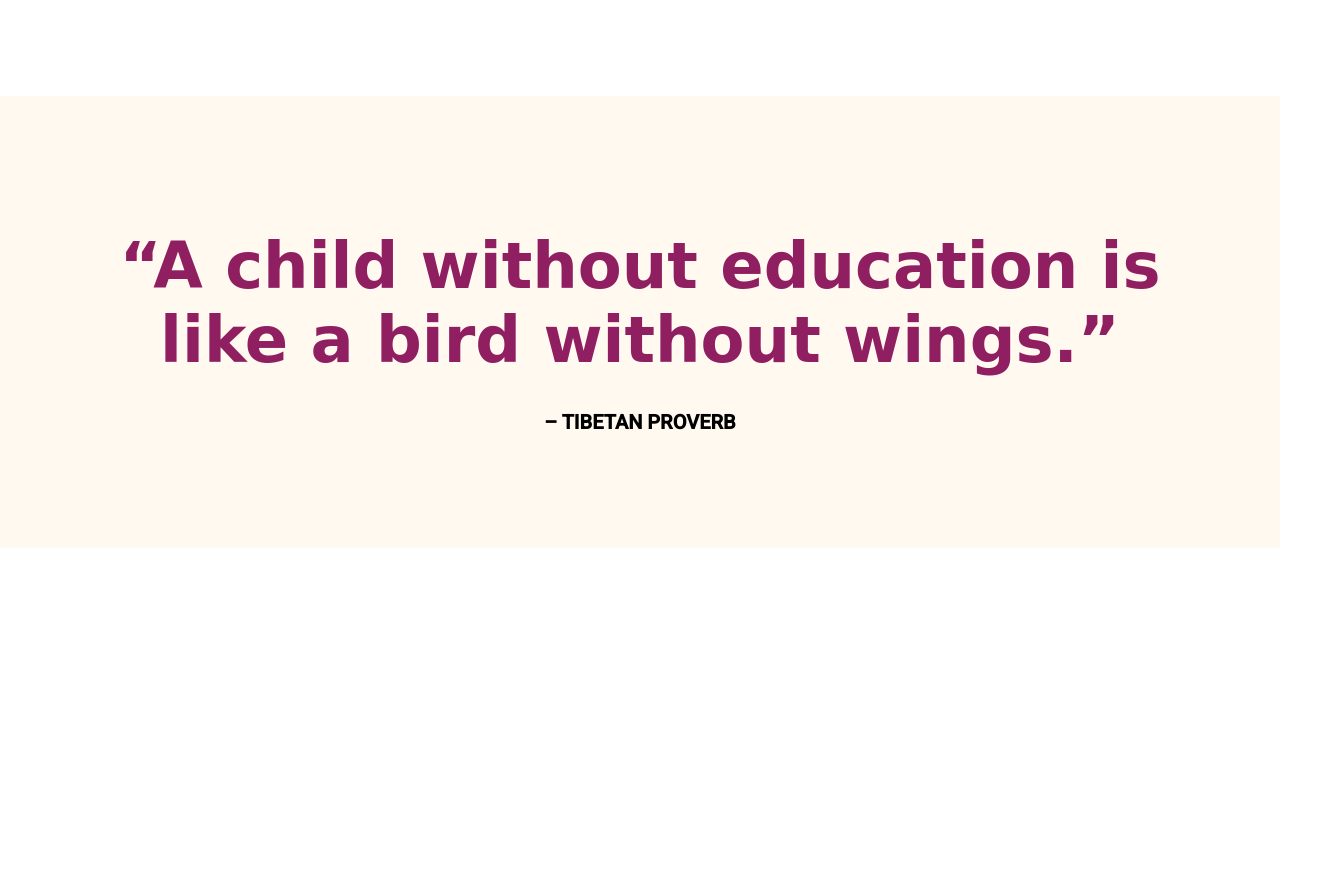
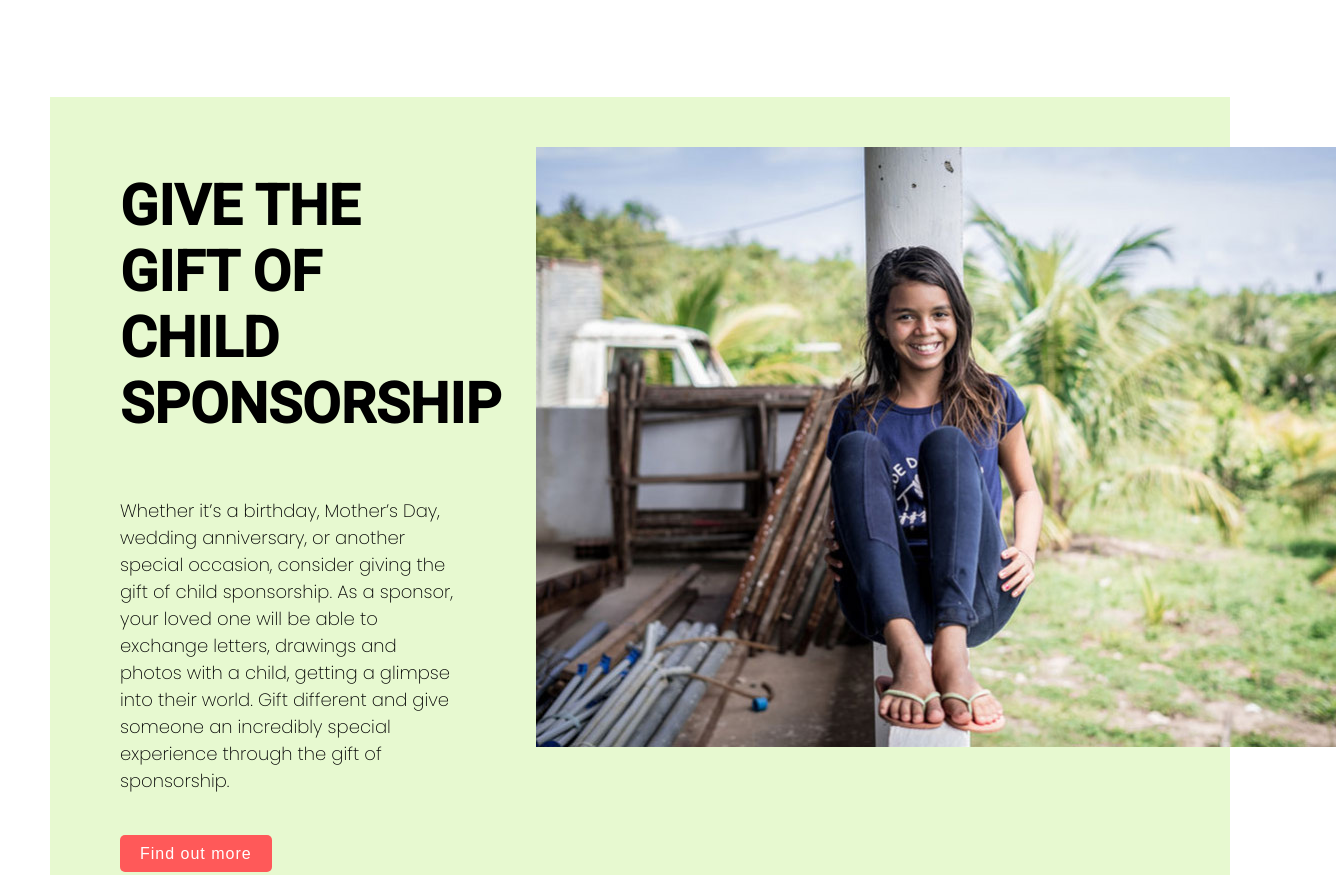
Before and after one commit to Alvi-C/donate-today, a plain HTML site: page index.html in a window 1280 px wide. Shown: the part 2161-3036 px from the top of the page, 1336 px wide, since content can reach past the window. Before the commit the page ends 2739 px from the top, so only its background shows below. Drawn offline with Linux system fonts and the light colour scheme; a web font is replaced by a local one.

Commit message:
Bonus content one added

```diff
--- a/index.html
+++ b/index.html
@@ -67,7 +67,7 @@
                 <img src="icons/shelter.png" alt="">
                 <h2>Shelter for a family</h2>
                 <p>
-                    Every child deserves a home. You can help them break the homelessness cycle by making a much needed contribution to Family Shelter. Every donation helps a family build a safe and affordable home.
+                    Every child deserves a home. You can help them break the homelessness cycle by making a much needed contribution to Family Shelter. Every donation helps a family build a safe, sound and affordable home.
                 </p>
             </div>
 
@@ -81,6 +81,29 @@
         </div>
     </section>
 
+    <!-- Child sponsorship section (Bonus content) -->
+    <section class="background-color">
+        <div class="flexible-container ">
+            <div class="text-area">
+                <h1>GIVE THE GIFT OF CHILD<br>SPONSORSHIP</h1>
+                <p>
+                    Whether it’s a birthday, Mother’s Day, wedding anniversary, or another special occasion, consider giving the gift of child sponsorship.
+
+                    As a sponsor, your loved one will be able to exchange letters, drawings and photos with a child, getting a glimpse into their world.
+
+                    Gift different and give someone an incredibly special experience through the gift of sponsorship.
+                </p>
+                <div>
+                    <a class="button" href="http://google.com">Find out more</a>
+               </div>
+            </div>
+            <div class="img-area">
+                <img src="images/Child-smiling.jpeg" alt="">
+            </div>
+        </div>
+    </section>
+
+    <!-- Quote section (Bonus content)-->
     <section class="quote">
         <div>
             <h2>“A child without education is like a bird without wings.”</h2>
@@ -89,5 +112,6 @@
             <h5>– TIBETAN PROVERB</h5>
         </div>
     </section>
+
 </body>
 </html>
--- a/style.css
+++ b/style.css
@@ -161,6 +161,40 @@ h3 {
     color: #707070;
 }
 
+/* CHILD SPONSORSHIP (Bonus content) */
+
+.background-color {
+    background-color: #d9f5b5a1;
+    margin-left: 50px;
+    margin-right: 50px;
+    margin-bottom: 50px;
+    padding: 30px;
+}
+
+.flexible-container {
+    display: flex;
+}
+
+.text-area {
+    width: 30%;
+    margin-right: 60px;
+    padding-left: 40px;
+}
+
+.text-area h1 {
+    margin-bottom: 60px;
+    font-size: 350%;
+}
+
+.text-area p {
+    margin-bottom: 50px;
+}
+
+.img-area {
+    width: 30%;
+    margin: 20px;
+}
+
 /* Quote section */
 .quote {
     background: #fff9f0;
@@ -178,4 +212,5 @@ h3 {
 .quote h5 {
     font-family: roboto;
     font-size: 20px;
+    color: #2c2c2c;
 }
```
Also changed, not shown: images/Child-smiling.jpeg (added).
